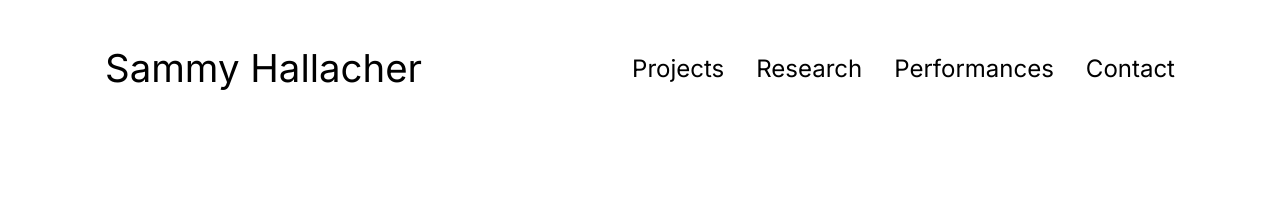
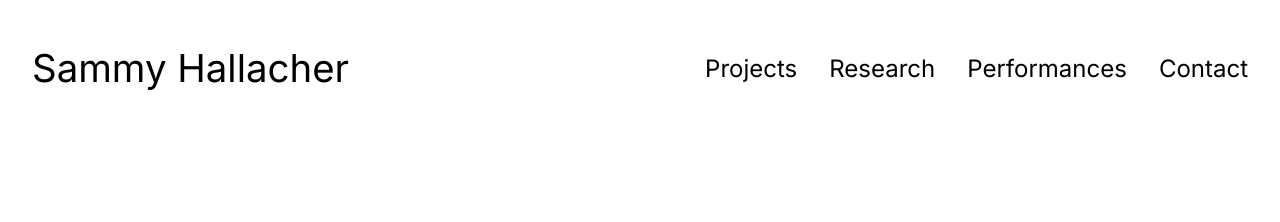
Before and after one commit to Bixgotthecode/Bixgotthecode.github.io, a plain HTML site: page index.html in a window 1280 px wide. Shown: the top 222 px of the page. Drawn offline with Linux system fonts and the light colour scheme.

Commit message:
Update style.css

```diff
--- a/style.css
+++ b/style.css
@@ -34,9 +34,10 @@ nav,
 }
 
 nav {
-  justify-content: space-around;
+  justify-content: space-between;
   align-items: center;
   height: 17vh;
+  padding: 0 2rem;
 }
 
 .nav-links {
```
